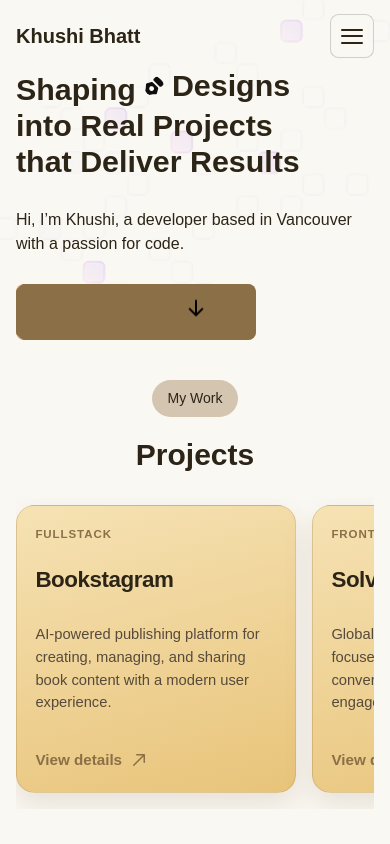
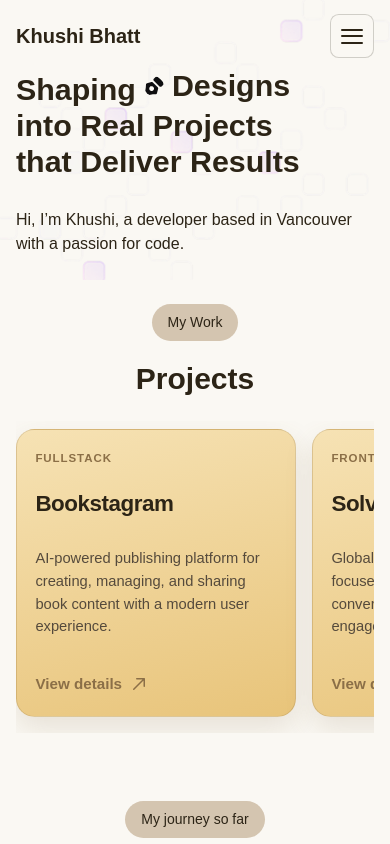
Before and after one commit to KhushiBhatt22/Khushi_portfolio, a React (Vite) app: page / in a window 390 px wide. Shown: the top 844 px of the page. Built offline with nearby package versions, Linux system fonts and the light colour scheme; a web font is replaced by a local one.

Commit message:
removed the button from mobile resolution

```diff
--- a/src/sections/Hero.jsx
+++ b/src/sections/Hero.jsx
@@ -56,8 +56,8 @@ const Hero = () => {
             </p>
 
             <Button
-              text="See My Work"
-              className="md:w-80 md:h-16 w-60 h-12"
+              text="Explore Projects"
+              className="hero-cta hidden md:block md:w-80 md:h-16"
               id="projects"
             />
           </div>
```
